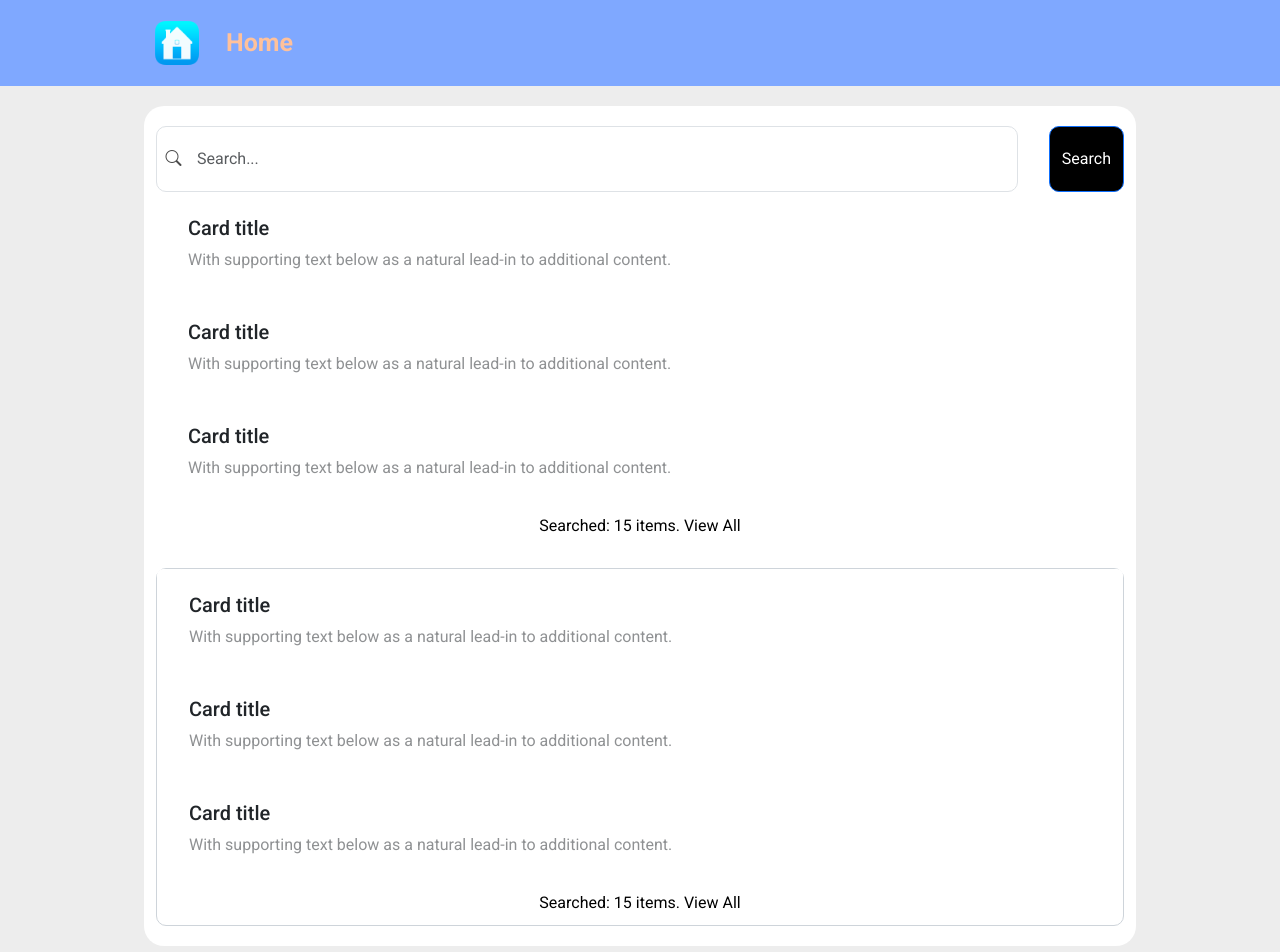
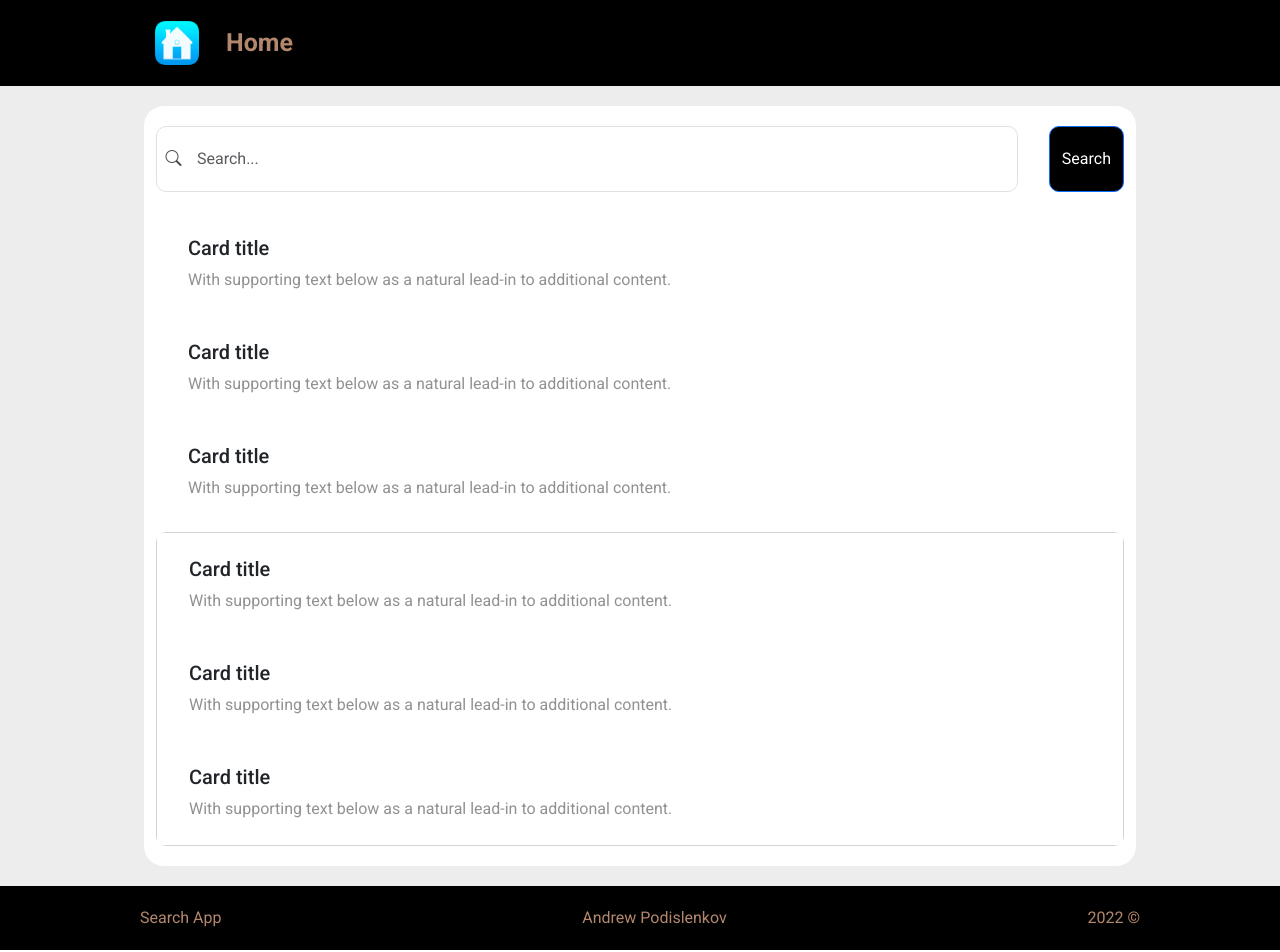
Before and after one commit to Andreizayaz/search-app, a React (Create React App) app: page / in a window 1280 px wide. Shown: the top 952 px of the page. Built offline with nearby package versions, Linux system fonts and the light colour scheme; a web font is replaced by a local one.

Commit message:
feat: add redux config

```diff
--- a/package.json
+++ b/package.json
@@ -3,6 +3,7 @@
   "version": "0.1.0",
   "private": true,
   "dependencies": {
+    "@reduxjs/toolkit": "^1.8.3",
     "@testing-library/jest-dom": "^5.14.1",
     "@testing-library/react": "^13.0.0",
     "@testing-library/user-event": "^13.2.1",
@@ -10,12 +11,16 @@
     "@types/node": "^16.7.13",
     "@types/react": "^18.0.0",
     "@types/react-dom": "^18.0.0",
+    "axios": "^0.27.2",
     "bootstrap": "5.2.0",
     "bootstrap-icons": "^1.9.1",
     "node-sass": "^7.0.1",
     "react": "^18.2.0",
     "react-dom": "^18.2.0",
+    "react-redux": "^8.0.2",
     "react-scripts": "5.0.1",
+    "redux-persist": "^6.0.0",
+    "redux-saga": "^1.1.3",
     "typescript": "^4.4.2",
     "web-vitals": "^2.1.0"
   },
--- a/src/components/footer/Footer.scss
+++ b/src/components/footer/Footer.scss
@@ -1,6 +1,6 @@
 .footer {
-  color: #ffc19b;
-  background-color: #7fa8ff;
+  color: rgba(255,193,155, .7);
+ background-color: #000;
 
   &__container {
     padding: 20px 0;
@@ -18,7 +18,7 @@
     transition: all 1s;
 
     &:hover {
-      color: #ffa378 !important;
+      color: rgba(255,163,120, .7) !important;
     }
   }
 }
--- a/src/components/header/Header.scss
+++ b/src/components/header/Header.scss
@@ -1,5 +1,5 @@
 .header {
-  background-color: #7fa8ff;
+  background-color: #000;
 }
 
 .logo {
@@ -17,12 +17,12 @@
 
 .navbar {
   &__link {
-    color: #ffc19b !important;
+    color: rgba(255,193,155, .7) !important;
     font-size: 25px !important;
     font-weight: 700 !important;
     transition: all 1s !important;
     &:hover {
-      color: #ffa378 !important;
+      color: rgba(255,163,120, .7) !important;
     }
   }
 }
--- a/src/components/searchBlock/SearchBlock.scss
+++ b/src/components/searchBlock/SearchBlock.scss
@@ -7,10 +7,22 @@
     background-color: white;
     border-radius: 20px;
   }
+
+  &__live-result-list {
+    max-height: 300px;
+    overflow-y: scroll;
+  }
+
+  &__result-list {
+    margin-top: 20px;
+    border: 1px solid rgb(206, 212, 218);
+    border-radius: 10px;
+  }
 }
 
 .input-group {
   justify-content: space-between;
+  margin-bottom: 20px;
 }
 
 div#search-autocomplete {
@@ -46,6 +58,11 @@ input#search {
 button.btn.btn-primary {
   background: #000;
   border-radius: 10px !important;
+  transition: all 1s;
+
+  &:hover{
+    transform: scale(1.2);
+  }
 }
 
 li.list-group-item {
@@ -71,9 +88,3 @@ button.btn-view-more {
   padding: 10px;
   background: transparent;
 }
-
-.search__result-list {
-  margin-top: 20px;
-  border: 1px solid rgb(206, 212, 218);
-  border-radius: 10px;
-}
--- a/src/components/searchBlock/SearchBlock.tsx
+++ b/src/components/searchBlock/SearchBlock.tsx
@@ -7,7 +7,9 @@ export const SearchBlock: FC = (): ReactElement => (
   <div className='search'>
     <div className='container search__container'>
       <Search />
-      <SearchResult />
+      <div className='search__live-result-list'>
+        <SearchResult />
+      </div>
       <div className='search__result-list'>
         <SearchResult />
       </div>
--- a/src/components/searchBlock/SearchResult.tsx
+++ b/src/components/searchBlock/SearchResult.tsx
@@ -15,8 +15,5 @@ export const SearchResult: FC = (): ReactElement => (
         <Card />
       </li>
     </ul>
-    <div className='wrapper'>
-      <button className='btn-view-more'>Searched: 15 items. View All</button>
-    </div>
   </div>
 );
--- a/src/constants.ts
+++ b/src/constants.ts
@@ -1,2 +1,3 @@
 export const HOME_LINK = 'Home';
 export const SEARCH_LABEL = 'Search';
+export const URL = 'https://swapi.dev/api/starships/?format=json';
--- a/src/index.tsx
+++ b/src/index.tsx
@@ -1,5 +1,9 @@
 import React from 'react';
 import { createRoot } from 'react-dom/client';
+import { Provider } from 'react-redux';
+import { PersistGate } from 'redux-persist/integration/react';
+
+import { store, persistor } from './store';
 import { App } from './App';
 
 import 'bootstrap/dist/js/bootstrap.bundle';
@@ -7,4 +11,10 @@ import 'bootstrap-icons/font/bootstrap-icons.css';
 import './index.scss';
 
 const root = createRoot(document.getElementById('root') as HTMLElement);
-root.render(<App />);
+root.render(
+  <Provider store={store}>
+    <PersistGate persistor={persistor}>
+      <App />
+    </PersistGate>
+  </Provider>
+);
--- /dev/null
+++ b/src/store/index.ts
@@ -0,0 +1,30 @@
+import { configureStore } from '@reduxjs/toolkit';
+import { rootReducer } from './rootReducer';
+import { persistStore, persistReducer } from 'redux-persist';
+import storage from 'redux-persist/lib/storage';
+import createSagaMiddleware from 'redux-saga';
+import rootSaga from './rootSaga';
+
+const persistConfig = {
+  key: 'root',
+  storage
+};
+
+const sagaMiddleware = createSagaMiddleware();
+
+const persistedReducer = persistReducer(persistConfig, rootReducer);
+
+export const store = configureStore({
+  reducer: persistedReducer,
+  middleware: (getDefaultMiddleware) =>
+    getDefaultMiddleware({
+      serializableCheck: false
+    }).concat(sagaMiddleware)
+});
+
+sagaMiddleware.run(rootSaga);
+
+export const persistor = persistStore(store);
+
+export type RootStateType = ReturnType<typeof store.getState>;
+export type StoreType = typeof store;
--- /dev/null
+++ b/src/store/rootReducer.ts
@@ -0,0 +1,3 @@
+import { combineReducers } from '@reduxjs/toolkit';
+
+export const rootReducer = combineReducers({});
--- /dev/null
+++ b/src/store/rootSaga.ts
@@ -0,0 +1,4 @@
+import { all } from 'redux-saga/effects';
+export default function* rootSaga(): Generator {
+  yield all([]);
+}
```
Also changed, not shown: 1 other file (tests, documents, lock files or other folders).
